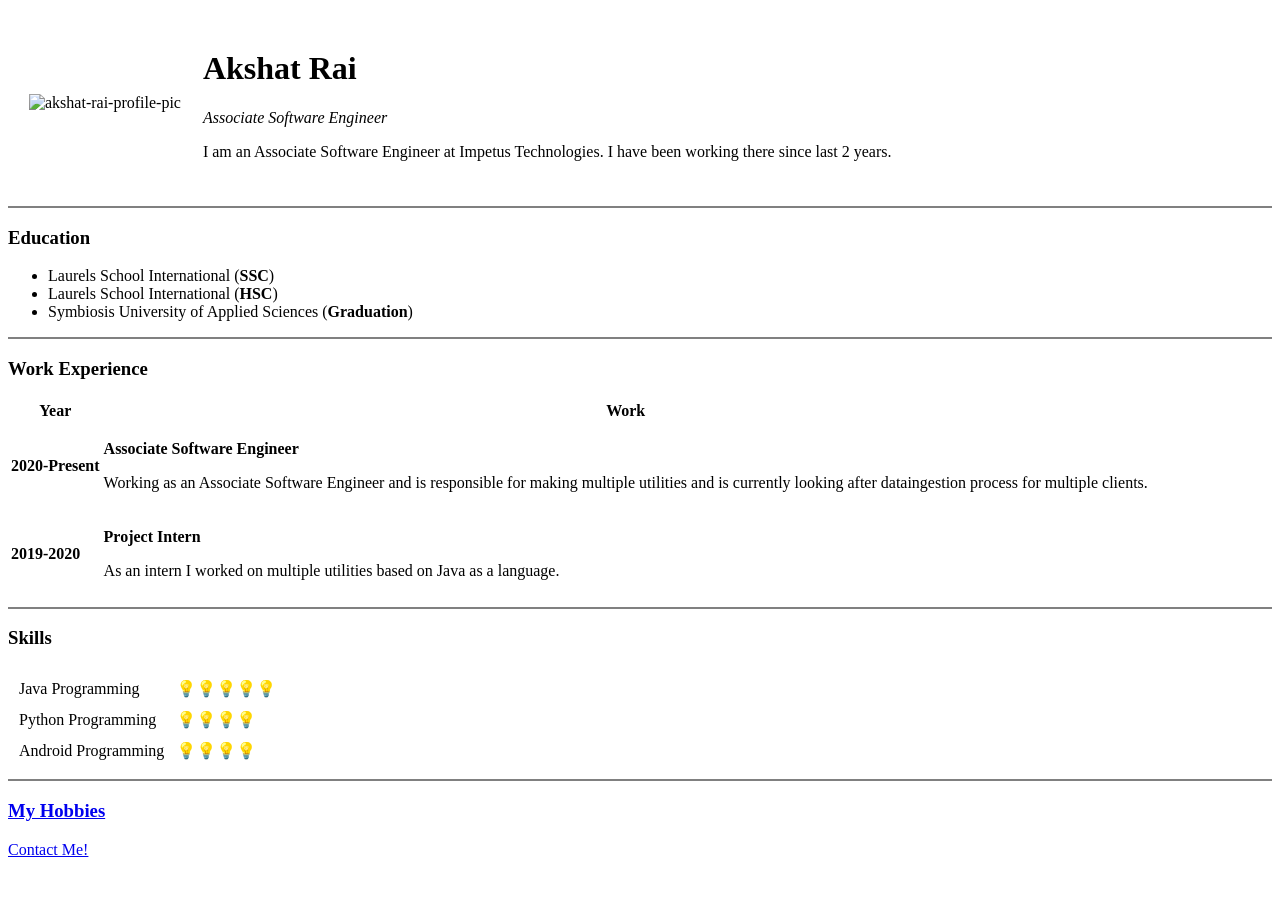
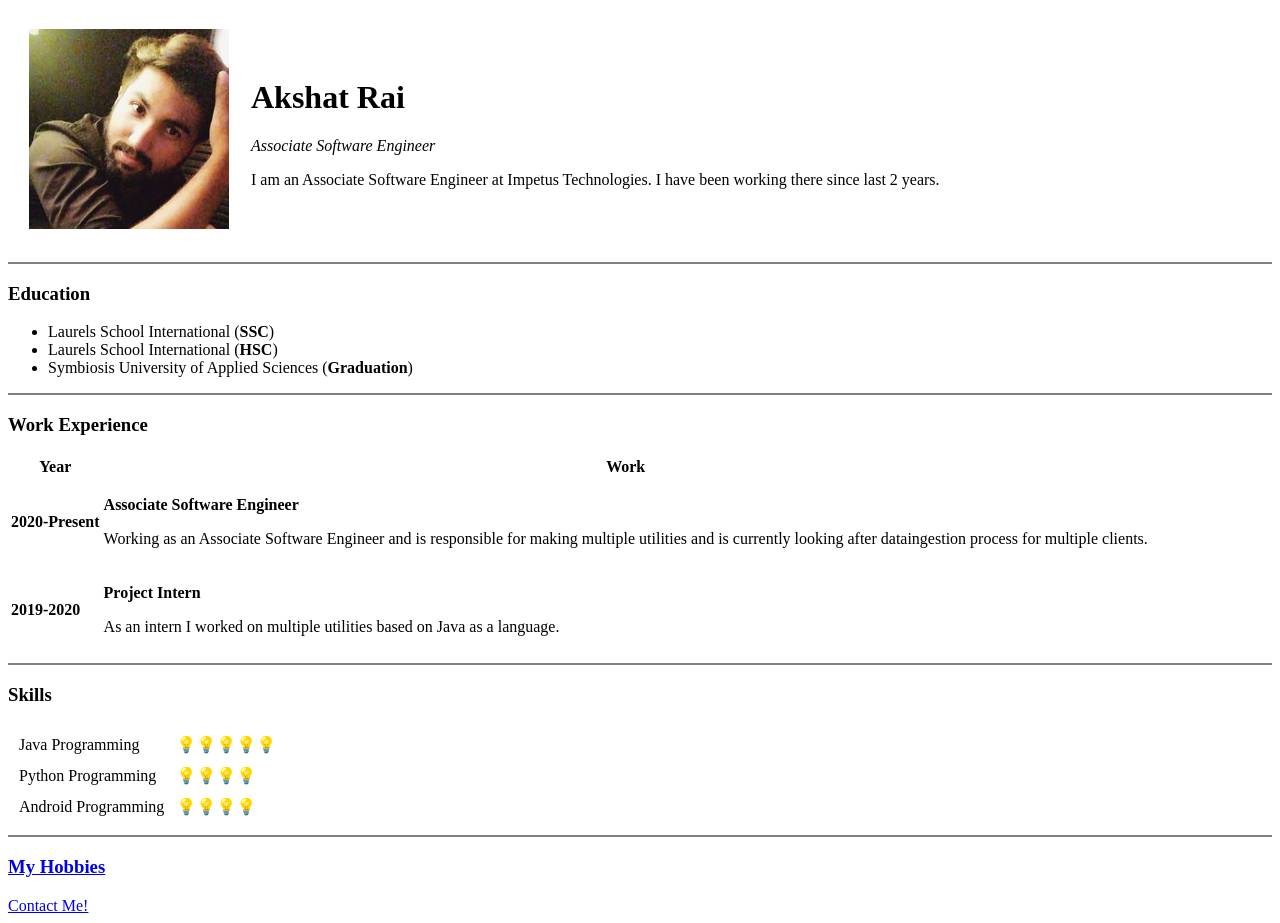
Before and after one commit to akshat-rai/Web-dev, a plain HTML site: page HTML - Personal Site/index.html in a window 1280 px wide. Before the commit the page ends 867 px from the top, so only its background shows below. Drawn offline with Linux system fonts and the light colour scheme.

Commit message:
Update index.html

```diff
--- a/HTML - Personal Site/index.html
+++ b/HTML - Personal Site/index.html
@@ -9,7 +9,7 @@
             <tbody>
                 <tr>
                     <td>
-                        <img src="Web-dev/HTML - Personal Site/images/linkedin_profile_pic.png" alt="akshat-rai-profile-pic" />
+                        <img src="images/linkedin_profile_pic.png" alt="akshat-rai-profile-pic" />
                     </td>
                     <td>
                         <h1>Akshat Rai</h1>
```
